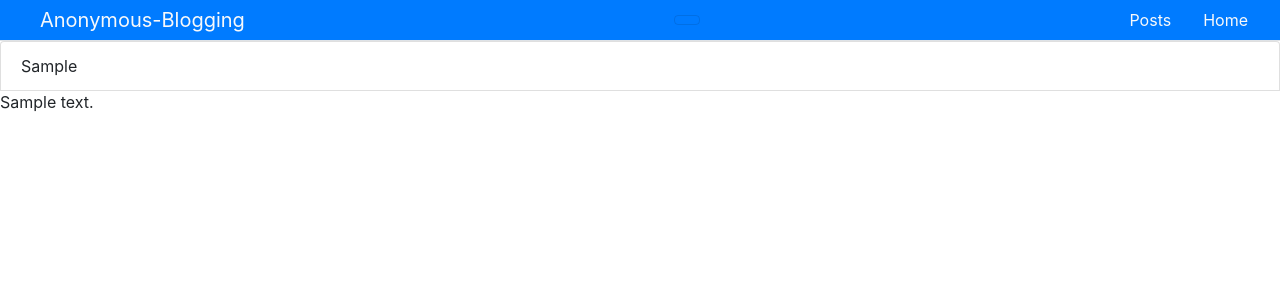
After one commit to prinzpiuz/Anonymous-Blog, a Django app: page /posts/ in a window 1280 px wide. The commit adds this page. Shown: the top 300 px of the page. Run offline with Django 3.2, Linux system fonts and the light colour scheme; tables that the repository leaves empty hold one stand-in row (values such as "Sample post"); some libraries are stand-ins or nearby versions.

Commit message:
added posts page

```diff
--- a/homepage/models.py
+++ b/homepage/models.py
@@ -11,4 +11,4 @@ class Post(models.Model):
     post_key = models.CharField(max_length=200)
 
     def __str__(self):
-        return self.id
+        return self.post_tittle
--- /dev/null
+++ b/homepage/templates/homepage/posts.html
@@ -0,0 +1,19 @@
+{% extends 'base.html' %}
+
+{% block content %}
+<ul class="list-group">
+    {% for post in posts %}
+
+    <li class="list-group-item ">
+
+    {{ post.post_tittle}}
+    </li>
+    <p>
+           {{ post.post_content}}
+    </p>
+
+
+{% endfor %}
+
+</ul>
+{% endblock %}
--- a/homepage/urls.py
+++ b/homepage/urls.py
@@ -1,11 +1,12 @@
 from django.urls import path
 
-from homepage.views import Create, posts, Edit
+from homepage.views import Create, post, Edit, Posts
 
 app_name = 'homepage'
 
 urlpatterns = [
     path('', Create.as_view(), name='create'),
-    path('post/<int:id>/', posts, name='posts'),
-    path('<id>/edit/<skey>', Edit.as_view(), name='edit')
+    path('post/<int:id>/', post, name='post'),
+    path('<id>/edit/<skey>', Edit.as_view(), name='edit'),
+    path('posts/', Posts.as_view(), name='posts')
 ]
--- a/homepage/views.py
+++ b/homepage/views.py
@@ -12,7 +12,7 @@ from django.utils.safestring import mark_safe
 from django.utils.crypto import get_random_string
 
 
-def posts(request, id):
+def post(request, id):
     p = get_object_or_404(Post, id=id)
     return render(request, 'homepage/post.html', {'post': p})
 
@@ -32,7 +32,7 @@ class Create(View):
             url = reverse('homepage:edit', kwargs={'id': q.id, 'skey': q.post_key})
             # print(url)
             messages.success(request, mark_safe("<a href='{url}'>{url}</a>".format(url=url)))
-            return redirect('homepage:posts', id=q.id)
+            return redirect('homepage:post', id=q.id)
         return render(request, 'homepage/home.html', {'form': form})
 
 
@@ -49,5 +49,13 @@ class Edit(View):
         if form.is_valid():
             instance = form.save()
             instance.save()
-            return redirect('homepage:posts', id=instance.id)
+            return redirect('homepage:post', id=instance.id)
         return render(request, 'homepage/home.html', {'form': form, 'post': pos})
+
+class Posts(View):
+    def get(self, request):
+        q=Post.objects.all()
+        hi = {
+            "posts": q
+        }
+        return render(request, 'homepage/posts.html',hi)
--- a/templates/base.html
+++ b/templates/base.html
@@ -14,7 +14,7 @@
     </button>
     <div class="float-right">
         <a class="nav-link text-light float-right" href="/">Home</a>
-        <a class="nav-link text-light float-right" href="#">Posts</a>
+        <a class="nav-link text-light float-right" href="posts/">Posts</a>
     </div>
 </nav>
 {% block content %}
```
